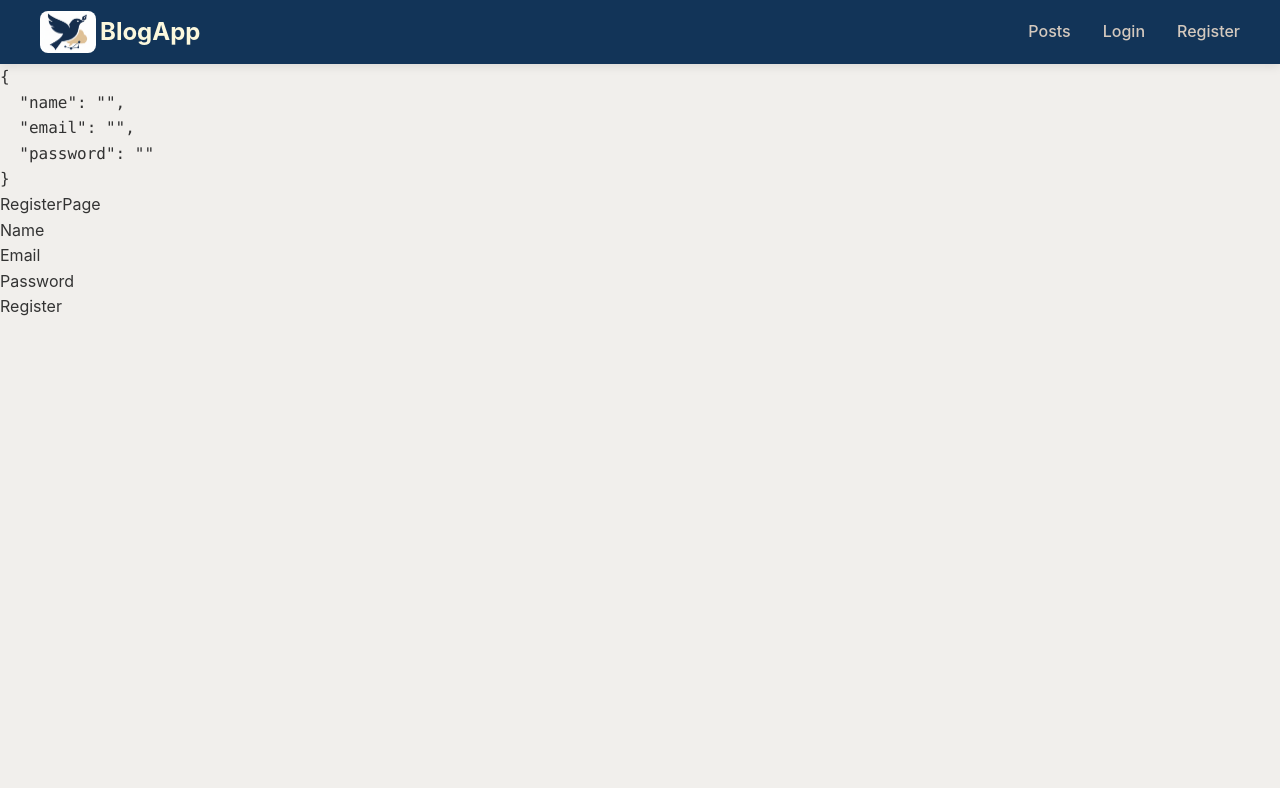
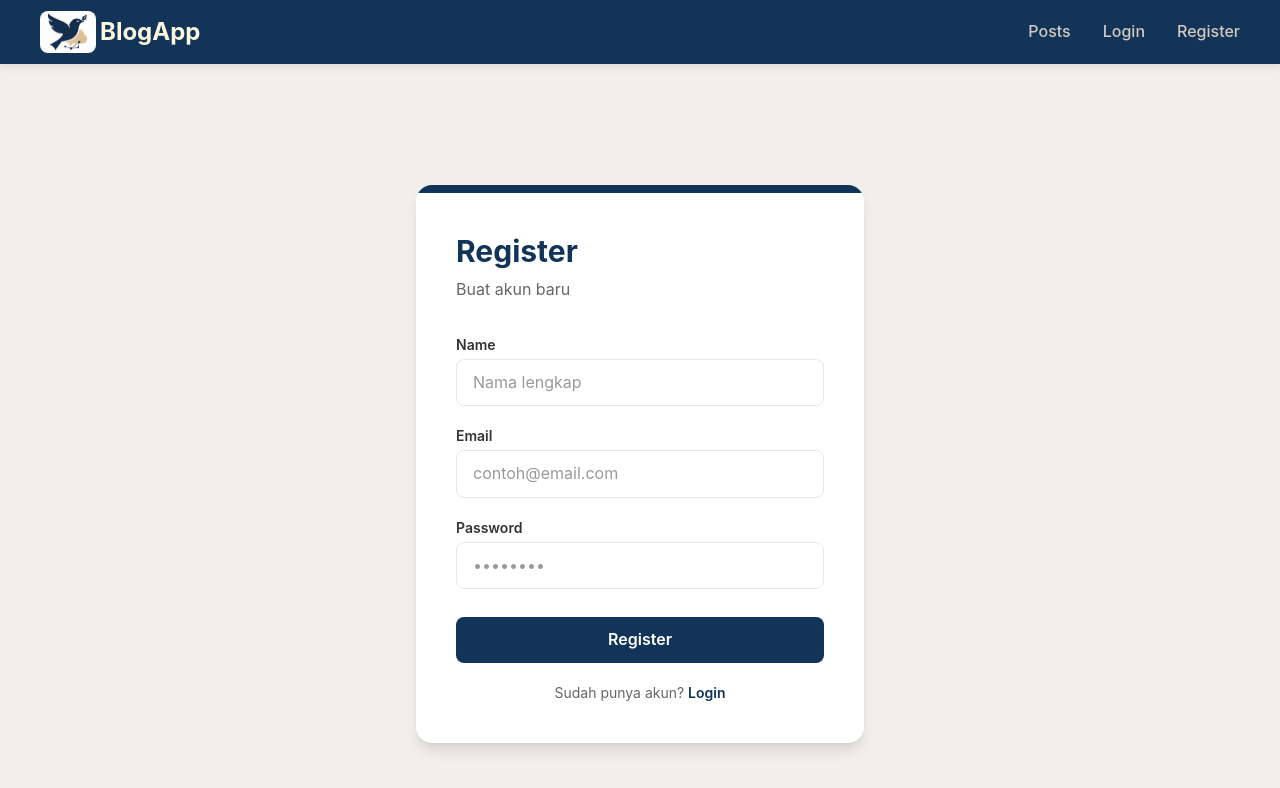
Before and after one commit to faizabrar424/blog-app, a Next.js app: page /register in a window 1280 px wide. Shown: the top 788 px of the page. Built offline with nearby package versions, Linux system fonts and the light colour scheme; no server answers.

Commit message:
feat: add styling register page

```diff
--- a/src/app/(unauth)/register/page.tsx
+++ b/src/app/(unauth)/register/page.tsx
@@ -1,7 +1,7 @@
-"use client";
-import { useRouter } from "next/navigation";
-import React, { useState } from "react";
-import Swal from "sweetalert2";
+'use client';
+import { useRouter } from 'next/navigation';
+import React, { useState } from 'react';
+import Swal from 'sweetalert2';
 
 interface IRegisterInput {
   name: string;
@@ -11,9 +11,9 @@ interface IRegisterInput {
 
 export default function RegisterPage() {
   const [input, setInput] = useState<IRegisterInput>({
-    name: "",
-    email: "",
-    password: "",
+    name: '',
+    email: '',
+    password: '',
   });
 
   const router = useRouter();
@@ -29,10 +29,10 @@ export default function RegisterPage() {
   const handleSubmit = async (e: React.FormEvent<HTMLFormElement>) => {
     e.preventDefault();
 
-    const resp = await fetch("/api/register", {
-      method: "POST",
+    const resp = await fetch('/api/register', {
+      method: 'POST',
       headers: {
-        "Content-Type": "application/json",
+        'Content-Type': 'application/json',
       },
       body: JSON.stringify(input),
     });
@@ -44,26 +44,71 @@ export default function RegisterPage() {
         title: data.message,
       });
     } else {
-      router.push("/");
+      router.push('/');
     }
   };
 
   return (
-    <div>
-      <pre>{JSON.stringify(input, null, 2)}</pre>
-      <h1>RegisterPage</h1>
-      <form onSubmit={handleSubmit}>
-        <label htmlFor="">Name</label>
-        <input name="name" type="text" value={input.name} onChange={handleChange} />
-        <br />
-        <label htmlFor="">Email</label>
-        <input name="email" type="email" value={input.email} onChange={handleChange} />
-        <br />
-        <label htmlFor="">Password</label>
-        <input name="password" type="password" value={input.password} onChange={handleChange} />
-        <br />
-        <input value={"Register"} type="submit" />
-      </form>
+    <div className="min-h-screen flex items-center justify-center px-4">
+      <div className="bg-white rounded-2xl shadow-lg w-full max-w-md overflow-hidden">
+        <div className="h-2 bg-brand-blue" />
+        <div className="p-10">
+          <h1 className="text-3xl font-bold text-brand-blue mb-2">Register</h1>
+          <p className="text-[#666] mb-8">Buat akun baru</p>
+
+          <form onSubmit={handleSubmit} className="flex flex-col gap-5">
+            <div className="flex flex-col gap-1">
+              <label className="text-sm font-semibold text-[#333]">Name</label>
+              <input
+                name="name"
+                type="text"
+                value={input.name}
+                onChange={handleChange}
+                placeholder="Nama lengkap"
+                className="border border-gray-200 rounded-lg px-4 py-2.5 text-[#333] outline-none focus:border-brand-blue transition-colors"
+              />
+            </div>
+
+            <div className="flex flex-col gap-1">
+              <label className="text-sm font-semibold text-[#333]">Email</label>
+              <input
+                name="email"
+                type="email"
+                value={input.email}
+                onChange={handleChange}
+                placeholder="contoh@email.com"
+                className="border border-gray-200 rounded-lg px-4 py-2.5 text-[#333] outline-none focus:border-brand-blue transition-colors"
+              />
+            </div>
+
+            <div className="flex flex-col gap-1">
+              <label className="text-sm font-semibold text-[#333]">Password</label>
+              <input
+                name="password"
+                type="password"
+                value={input.password}
+                onChange={handleChange}
+                placeholder="••••••••"
+                className="border border-gray-200 rounded-lg px-4 py-2.5 text-[#333] outline-none focus:border-brand-blue transition-colors"
+              />
+            </div>
+
+            <button
+              type="submit"
+              className="bg-brand-blue text-white font-semibold py-2.5 rounded-lg hover:bg-[#1a4a7a] transition-colors duration-200 mt-2"
+            >
+              Register
+            </button>
+
+            <p className="text-center text-sm text-[#666]">
+              Sudah punya akun?{' '}
+              <a href="/login" className="text-brand-blue font-semibold hover:underline">
+                Login
+              </a>
+            </p>
+          </form>
+        </div>
+      </div>
     </div>
   );
 }
```
